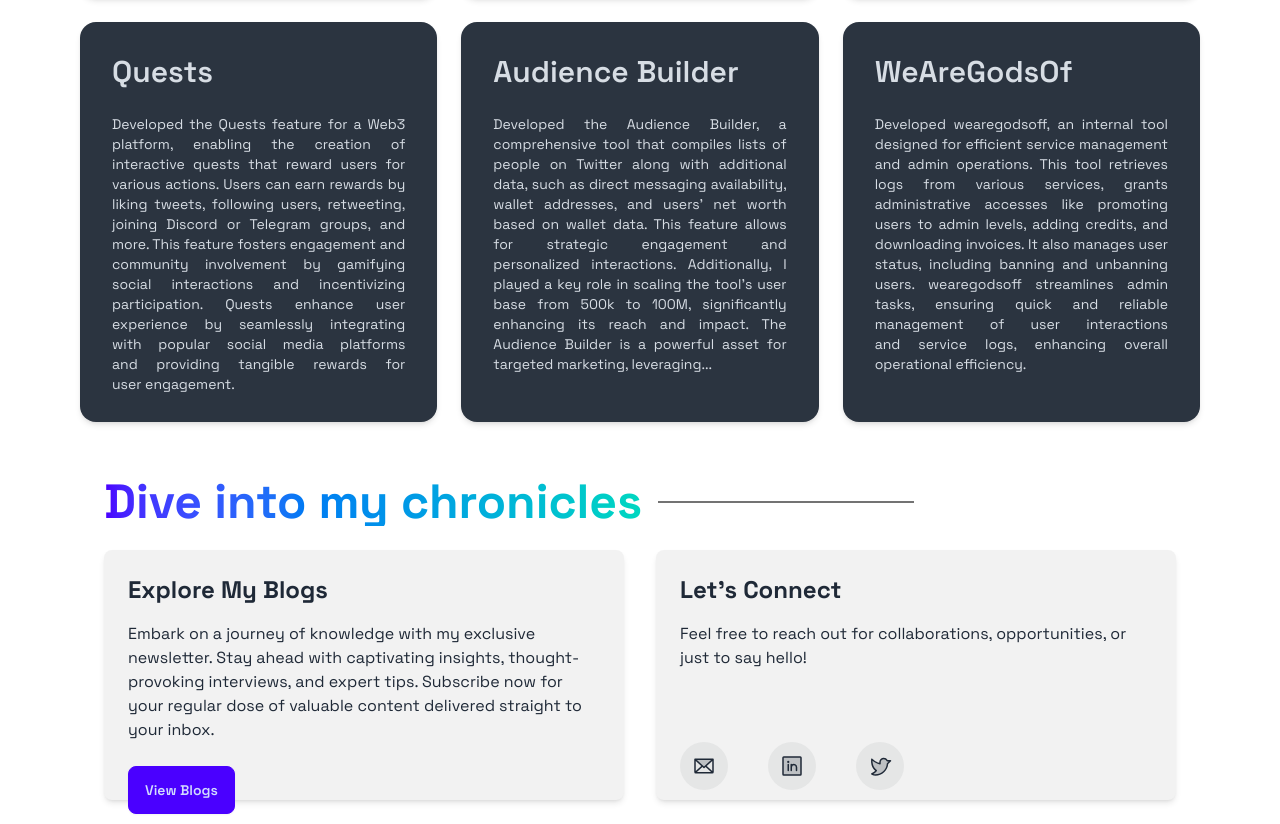
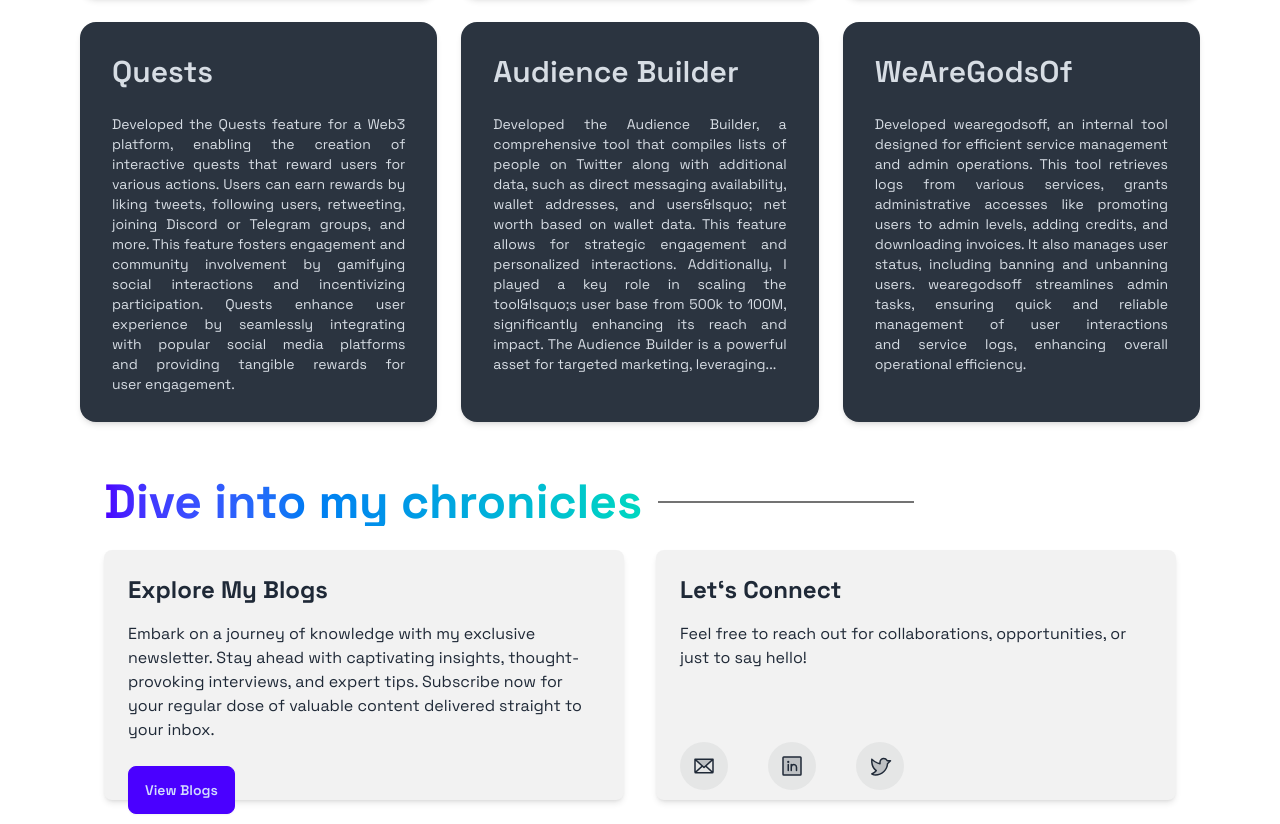
Before and after one commit to npv12/portfolio, a Next.js app: page / in a window 1280 px wide. Shown: the part 3212-4036 px from the top of the page. Built offline with nearby package versions, Linux system fonts and the light colour scheme.

Commit message:
fix: build errors due to &lsquo;
Signed-off-by: Pranav <npv12@iitbbs.ac.in>

```diff
--- a/src/app/components/GradientCreator/gradient.tsx
+++ b/src/app/components/GradientCreator/gradient.tsx
@@ -69,6 +69,7 @@ function useGradientArtifacts({
     }
 
     setGradients(gradients);
+    // eslint-disable-next-line react-hooks/exhaustive-deps
   }, []);
 
   return gradients.map((gradient, index) => (
--- a/src/app/data/projects.ts
+++ b/src/app/data/projects.ts
@@ -30,7 +30,7 @@ const projects = [
   {
     title: "Audience Builder",
     description:
-      "Developed the Audience Builder, a comprehensive tool that compiles lists of people on Twitter along with additional data, such as direct messaging availability, wallet addresses, and users' net worth based on wallet data. This feature allows for strategic engagement and personalized interactions. Additionally, I played a key role in scaling the tool's user base from 500k to 100M, significantly enhancing its reach and impact. The Audience Builder is a powerful asset for targeted marketing, leveraging rich data insights to optimize connection strategies.",
+      "Developed the Audience Builder, a comprehensive tool that compiles lists of people on Twitter along with additional data, such as direct messaging availability, wallet addresses, and users&lsquo; net worth based on wallet data. This feature allows for strategic engagement and personalized interactions. Additionally, I played a key role in scaling the tool&lsquo;s user base from 500k to 100M, significantly enhancing its reach and impact. The Audience Builder is a powerful asset for targeted marketing, leveraging rich data insights to optimize connection strategies.",
     tags: ["Python", "Web3", "Scripting"],
   },
   {
--- a/src/app/parts/getInTouch.tsx
+++ b/src/app/parts/getInTouch.tsx
@@ -33,7 +33,7 @@ const GetInTouch: React.FC = () => {
         {/* Right Side - Contact Card */}
         <div className="w-full md:w-1/2">
           <div className="bg-base-200 rounded-lg shadow-md p-6 h-[400px] sm:h-[300px] md:h-[350px] lg:h-[250px]">
-            <h2 className="text-2xl font-bold mb-4">Let's Connect</h2>
+            <h2 className="text-2xl font-bold mb-4">Let&lsquo;s Connect</h2>
             <p className="text-base-content mb-4">
               Feel free to reach out for collaborations, opportunities, or just
               to say hello!
--- a/src/app/parts/projects.tsx
+++ b/src/app/parts/projects.tsx
@@ -63,7 +63,7 @@ const Projects = () => {
   useEffect(() => {
     const start = currentPage * projectsPerPage;
     setProjectsList(projects.slice(start, start + projectsPerPage));
-  }, [projects, currentPage]);
+  }, [currentPage]);
 
   return (
     <div id="projects" className="my-8">
```
